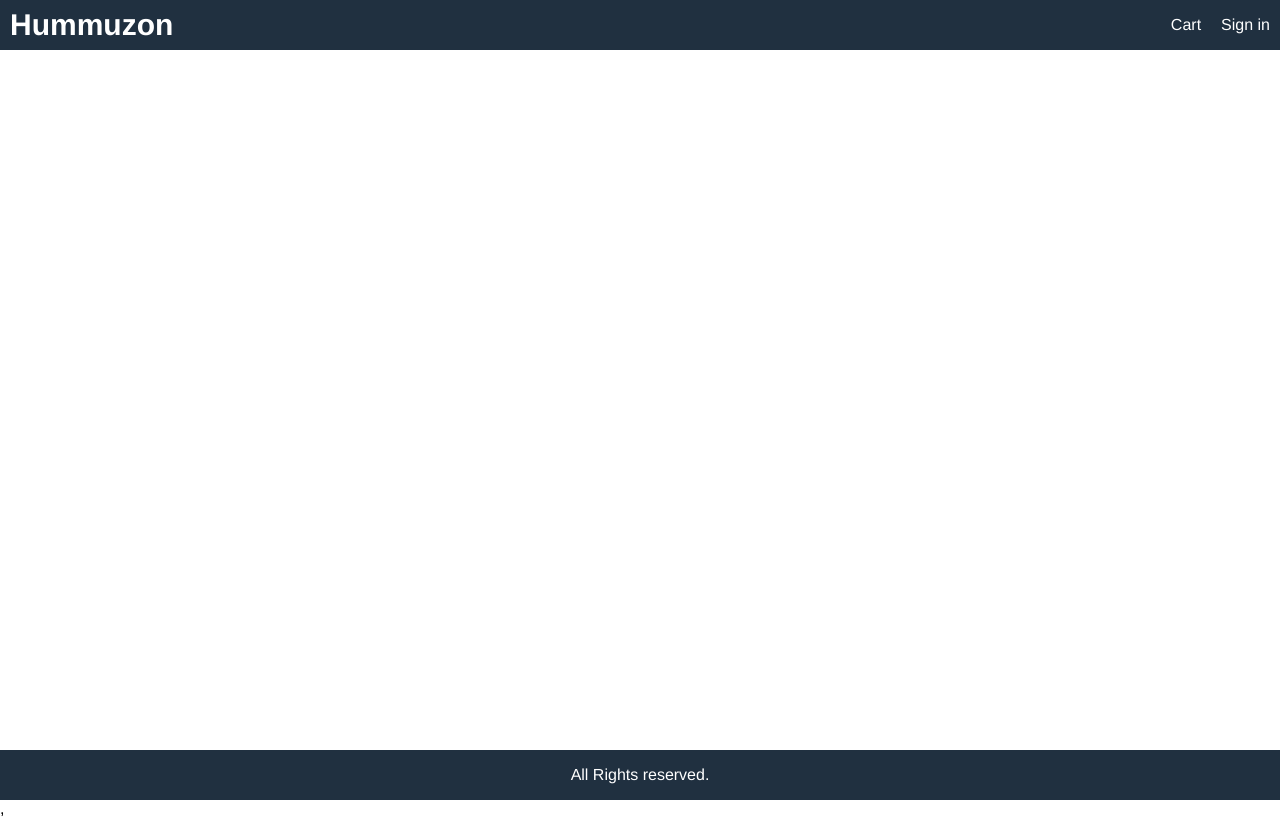
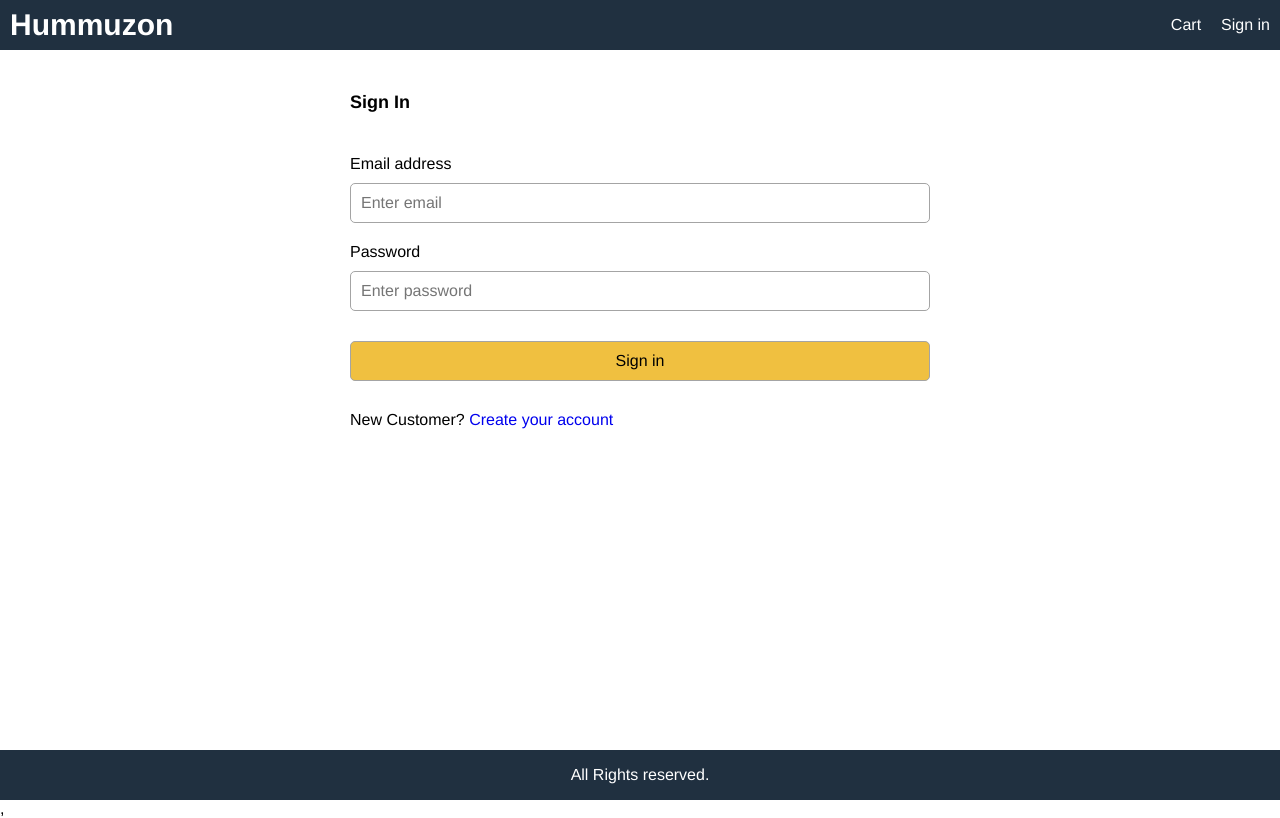
Before and after one commit to Cooked-Jupiter/ideal-garbanzo, a React (Create React App) app in the folder frontend/: page /signin in a window 1280 px wide. Built offline with nearby package versions, Linux system fonts and the light colour scheme.

Commit message:
Added the basic signin screen, time to implement the signin with the backend.

```diff
--- a/frontend/src/App.js
+++ b/frontend/src/App.js
@@ -4,6 +4,7 @@
 import CartScreen from './screens/CartScreen';
 import HomeScreen from './screens/HomeScreen';
 import ProductScreen from './screens/ProductScreen';
+import SigninScreen from './screens/SigninScreen';
 
 function App() {
 
@@ -29,6 +30,7 @@
       <main>
         <Route path="/cart/:id?" component={CartScreen}></Route>
         <Route path="/product/:id" component={ProductScreen}></Route>
+        <Route path="/signin" component={SigninScreen}></Route>
         <Route path="/" component={HomeScreen} exact></Route>
       </main>
     <footer className="row center">
--- a/frontend/src/index.css
+++ b/frontend/src/index.css
@@ -225,3 +225,20 @@
   color: #a02020;
   background-color: #ffe0e0e0;
 }
+
+/* Form */
+.form {
+  max-width: 60rem;
+  margin: 0 auto;
+}
+
+.form > div {
+  display: flex;
+  flex-direction: column;
+  margin: 1rem;
+}
+
+.form label {
+  margin: 1rem 0;
+  display: block;
+}
--- /dev/null
+++ b/frontend/src/screens/SigninScreen.js
@@ -0,0 +1,55 @@
+import React, { useState } from 'react';
+import {Link} from 'react-router-dom';
+
+export default function SigninScreen() {
+
+    const [email, setEmail] = useState('');
+    const [password, setPassword] = useState('');
+    const submitHandler = (e) => {
+        e.preventDefault();
+        // TODO: signin action
+    }
+
+    return (
+        <div>
+            <form className="form" onSubmit={submitHandler}>
+                <div>
+                    <h1>Sign In</h1>
+                </div>
+                <div>
+                    <label htmlFor="email">Email address</label>
+                    <input
+                        type="email"
+                        id="email"
+                        placeholder="Enter email"
+                        required
+                        onChange={ (e) => setEmail(e.target.value)}
+                    ></input>
+                </div>
+                <div>
+                    <label htmlFor="password">Password</label>
+                    <input
+                        type="password"
+                        id="password"
+                        placeholder="Enter password"
+                        required
+                        onChange={ (e) => setPassword(e.target.value)}
+                    ></input>
+                </div>
+                <div>
+                    <label />
+                    <button className="primary" type="submit">
+                        Sign in
+                    </button>
+                </div>
+                <div>
+                    <label />
+                    <div>
+                        New Customer? {' '}
+                        <Link to="/register">Create your account</Link>
+                    </div>
+                </div>
+            </form>
+        </div>
+    )
+}
```
